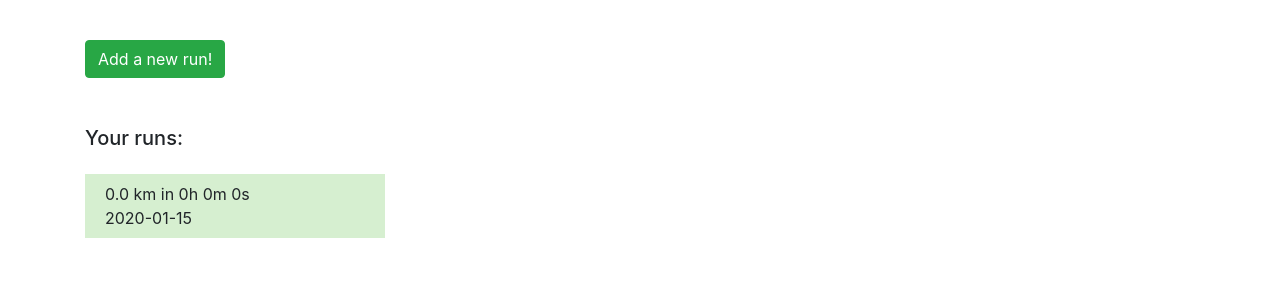
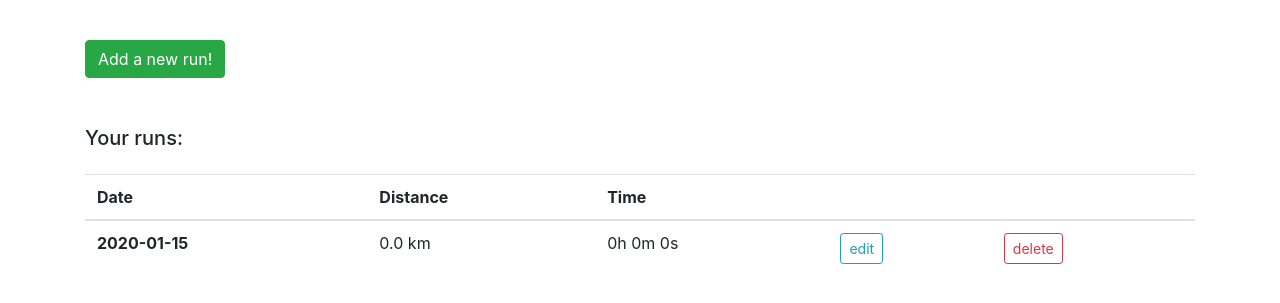
Before and after one commit to adzajac/running-journal, a Flask app: page /runs in a window 1280 px wide. Shown: the part 56-359 px from the top of the page. Run offline with Flask 2, Linux system fonts and the light colour scheme; a user stored in the database is signed in; tables that the repository leaves empty hold one stand-in row (values such as "Sample post"); some libraries are stand-ins or nearby versions.

Commit message:
display runs in a table; add edit and delete btns

```diff
--- a/app/templates/main/runs.html
+++ b/app/templates/main/runs.html
@@ -5,16 +5,31 @@
         <div class="col mt-5">
         {% if runs %}
         <h5 class="mb-4">Your runs:</h5>
-            {% for run in runs|sort(attribute='distances',reverse=False) %}
+            <table class="table table-hover">
+              <thead>
+                <tr>
+                  <th scope="col">Date</th>
+                  <th scope="col">Distance</th>
+                  <th scope="col">Time</th>
+                  <th scope="col"> </th>
+                  <th scope="col"> </th>
+                </tr>
+              </thead>
+              <tbody>
+              {% for run in runs|sort(attribute='distances',reverse=False) %}
                 {% set h=run.times|int//3600 %}
                 {% set m=run.times|int//60 %}
                 {% set s=run.times|int//60 %}
-                <div class="run">
-                {{ run.distances|int/1000 }} km in
-                {{ h|abs }}h {{ m|abs }}m {{ s|abs }}s <br>
-                {{ run.timestamp|string|truncate(13, end='') }}
-                </div>
-            {% endfor %}
+                <tr>
+                  <th scope="row">{{ run.timestamp|string|truncate(13, end='') }}</th>
+                  <td>{{ run.distances|int/1000 }} km </td>
+                  <td>{{ h|abs }}h {{ m|abs }}m {{ s|abs }}s </td>
+                  <td><a href="{{ url_for('.edit_run', run_id=run.run_id) }}" class="btn btn-outline-info btn-sm">edit</a></td>
+                  <td><a href="{{ url_for('.delete_run', run_id=run.run_id) }}" class="btn btn-outline-danger btn-sm">delete</a></td>
+                </tr>
+              {% endfor %}
+              </tbody>
+            </table>
         {% endif %}
         </div>
     </div>
```
